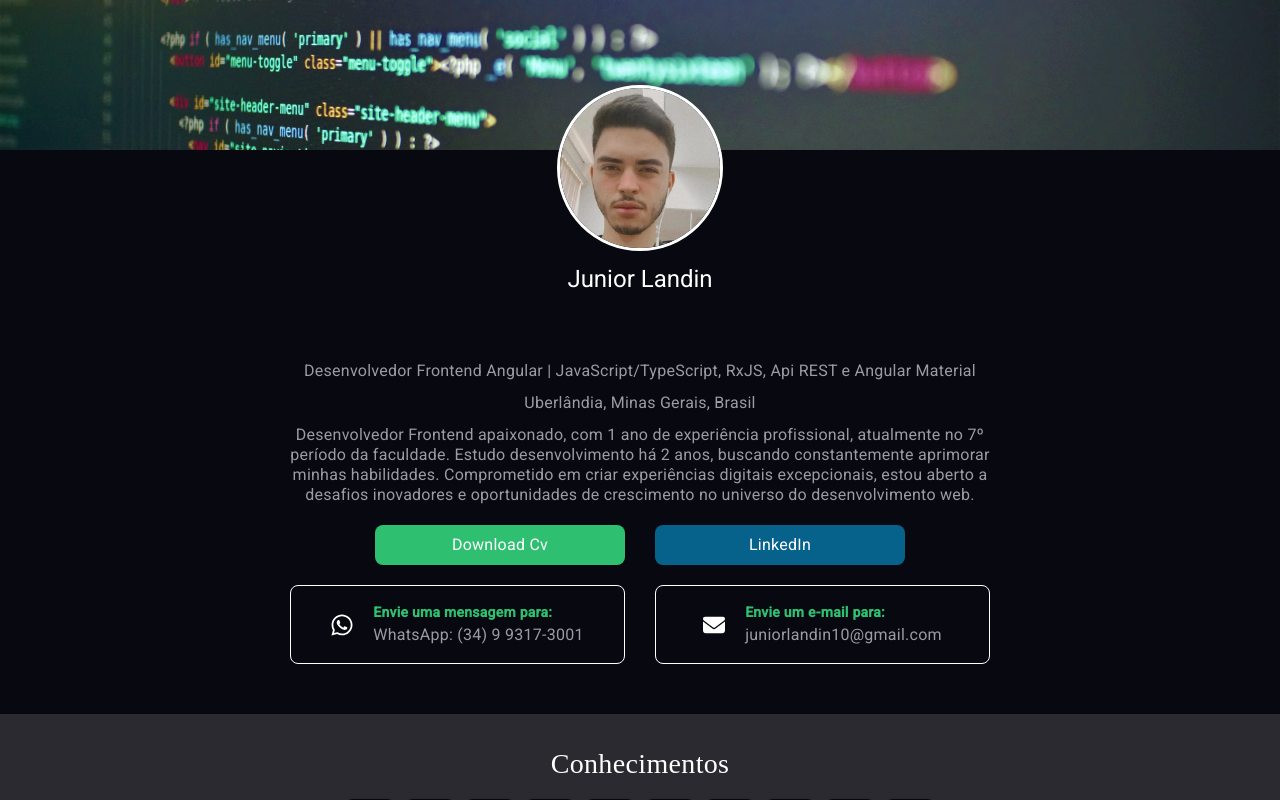
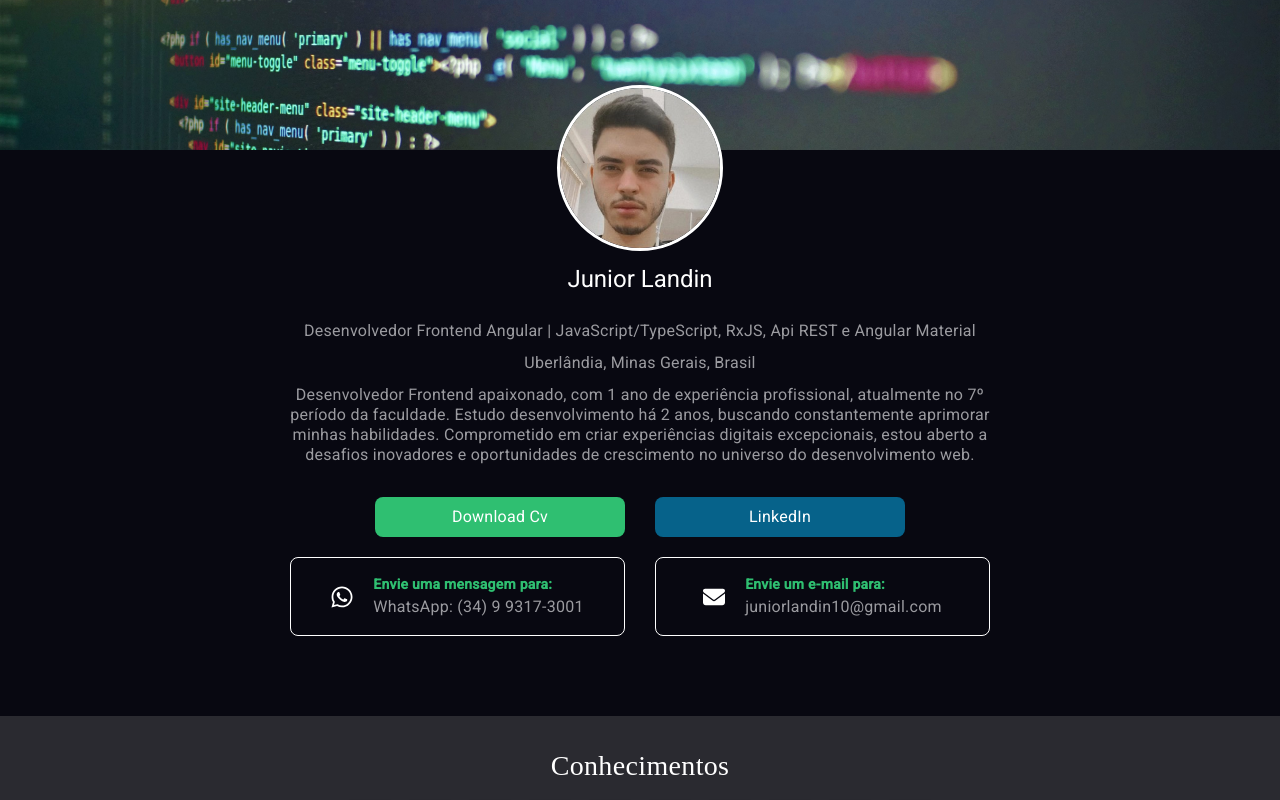
Before and after one commit to JuniorLandin/Portfolio, an Angular app: page / in a window 1280 px wide. Built offline with nearby package versions, Linux system fonts and the light colour scheme.

Commit message:
FInalizando

```diff
--- a/src/app/modules/portfolio/components/dialog/dialog-projects/dialog-projects.component.scss
+++ b/src/app/modules/portfolio/components/dialog/dialog-projects/dialog-projects.component.scss
@@ -127,7 +127,7 @@
 }
 
 @media (max-width: 500px) {
-  h2, h4{
+  h2, h3{
     font-size: 20px !important;
   }
 
--- a/src/app/modules/portfolio/components/header/header.component.scss
+++ b/src/app/modules/portfolio/components/header/header.component.scss
@@ -1,5 +1,4 @@
 :host{
-
   .imagem-capa{
     display: flex;
     width: 100%;
@@ -13,7 +12,6 @@
     flex-direction: column;
     justify-content: center;
     align-items: center;
-    margin-bottom: 50px;
   }
 
   header{
@@ -27,6 +25,8 @@
   }
 
   aside{
+    margin-bottom: 5rem;
+    margin-top: 10px;
     p{
       text-align: center;
     }
@@ -39,6 +39,7 @@
         justify-content: center;
         align-items: center;
         gap: 30px;
+        margin-top: 2rem;
 
         li{
           a{
```
